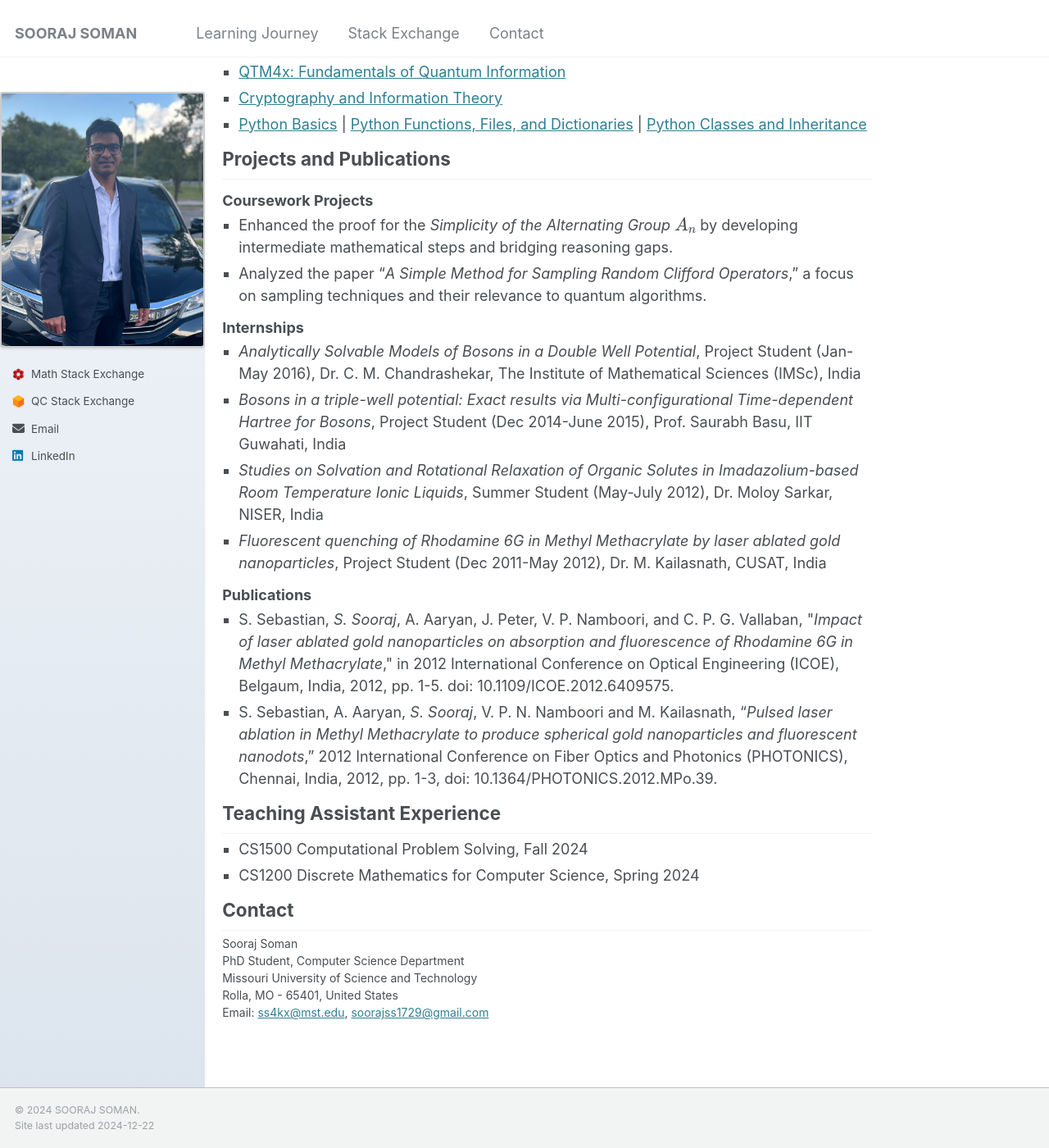
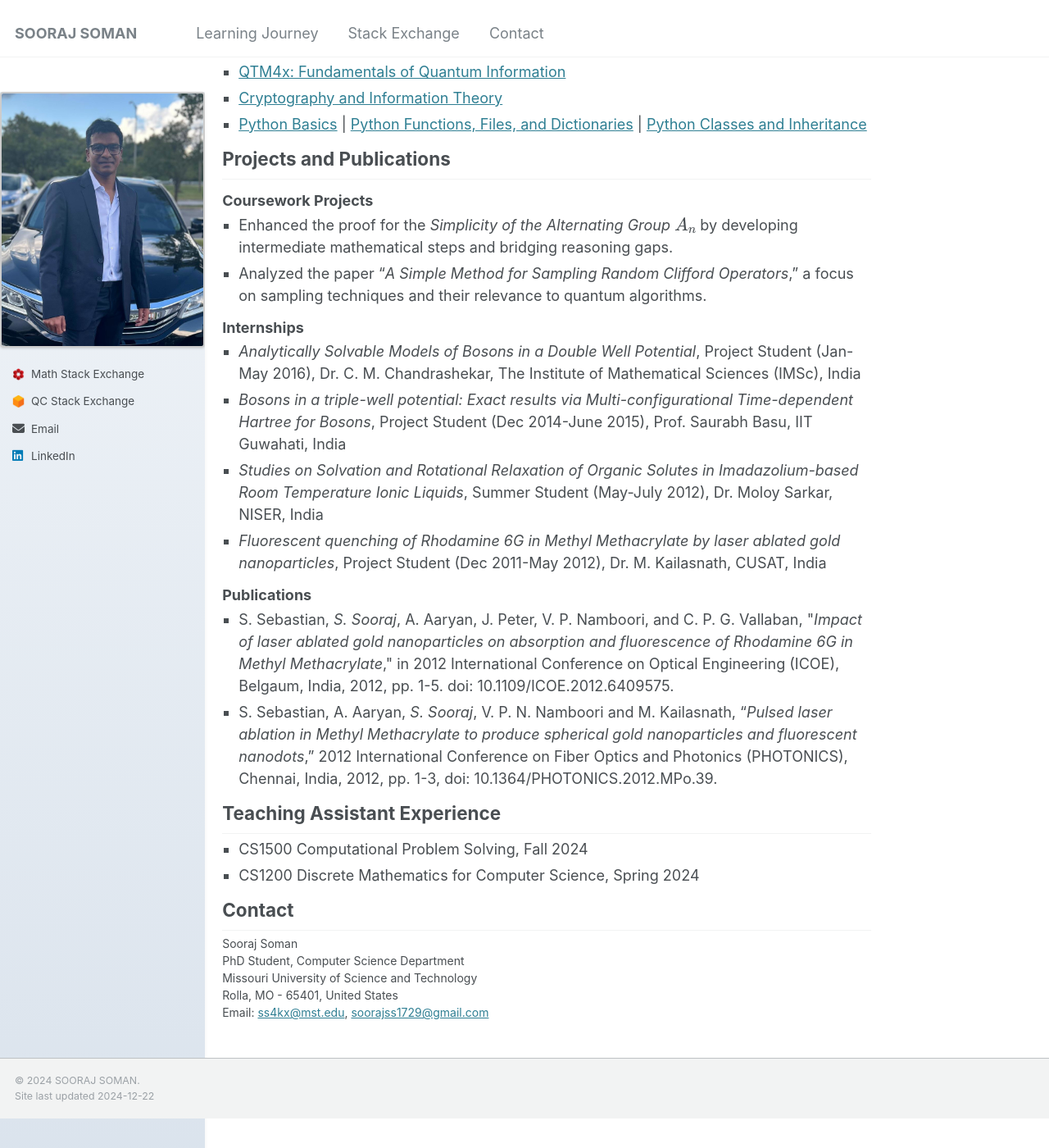
Before and after one commit to soorajss1729/soorajss1729.github.io, a Jekyll site: the page built from _pages/about.md, in a window 1280 px wide and 1400 px high, scrolled down 1843 px. Shown: the whole window at 82% size. Built offline with Jekyll 4.4.1, drawn with Linux system fonts in a browser that asks for light colours.

Commit message:
Update _footer.scss

```diff
--- a/_sass/_footer.scss
+++ b/_sass/_footer.scss
@@ -14,7 +14,7 @@
   bottom: 0em;
   height: auto;
   /* sticky footer fix end */
-  margin-top: 3em;
+  margin-top: 1em;
   color: mix(#fff, $gray, 25%);
   -webkit-animation: intro 0.3s both;
           animation: intro 0.3s both;
```
